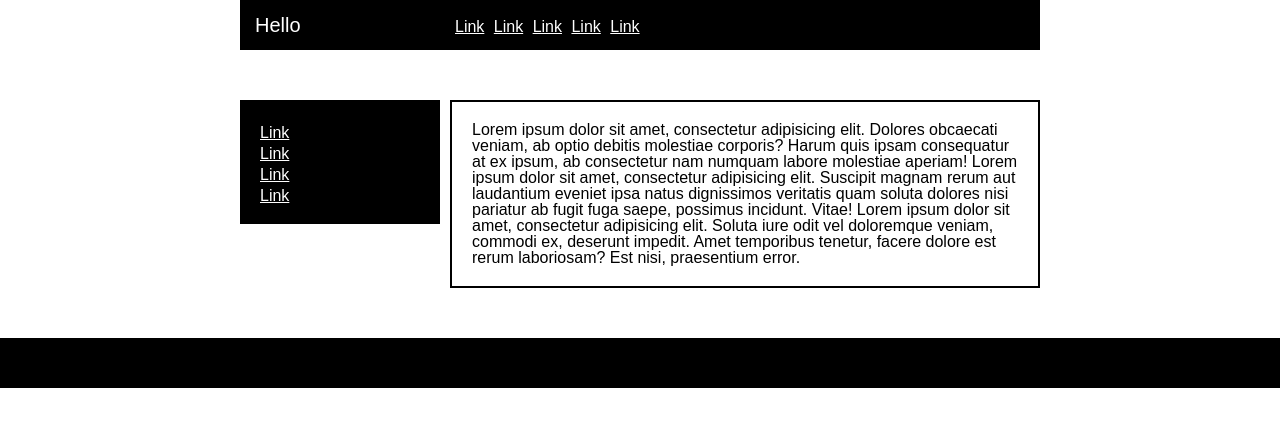
After one commit to rggrgr/tech_web, a web app: file Практика4/Практика4-2/index.html in a window 1280 px wide. The commit adds this page. Shown: the top 427 px of the page. Run offline with its HTML, style and script files only (its server is not run), Linux system fonts and the light colour scheme.

Commit message:
practic4

```diff
--- a/templates/css/style.css
+++ b/templates/css/style.css
@@ -0,0 +1 @@
+@import url(reset.css);
--- a/templates/index.html
+++ b/templates/index.html
@@ -4,8 +4,7 @@
 	<meta charset="UTF-8">
 	<meta description="template code">
 	<meta keyword="template, test">
-	<meta name="viewport" content="width=device-width, initial-scale=1.0">
-	<link rel="stylesheet" type="text/css" href="css/reset.css" media="screen">
+	<link rel="stylesheet" type="text/css" href="css/style.css" media="screen">
 	<title>Document</title>
 </head>
 <body>
--- /dev/null
+++ b/Практика4/Практика4-2/css/reset.css
@@ -0,0 +1,43 @@
+html, body, div, span, applet, object, iframe,
+h1, h2, h3, h4, h5, h6, p, blockquote, pre,
+a, abbr, acronym, address, big, cite, code,
+del, dfn, em, img, ins, kbd, q, s, samp,
+small, strike, strong, sub, sup, tt, var,
+b, u, i, center,
+dl, dt, dd, ol, ul, li,
+fieldset, form, label, legend,
+table, caption, tbody, tfoot, thead, tr, th, td,
+article, aside, canvas, details, embed,
+figure, figcaption, footer, header, hgroup,
+menu, nav, output, ruby, section, summary,
+time, mark, audio, video {
+	margin: 0;
+	padding: 0;
+	border: 0;
+	font-size: 100%;
+	font: inherit;
+	vertical-align: baseline;
+}
+/* HTML5 display-role reset for older browsers */
+article, aside, details, figcaption, figure,
+footer, header, hgroup, menu, nav, section {
+	display: block;
+}
+body {
+	line-height: 1;
+}
+ol, ul {
+	list-style: none;
+}
+blockquote, q {
+	quotes: none;
+}
+blockquote:before, blockquote:after,
+q:before, q:after {
+	content: '';
+	content: none;
+}
+table {
+	border-collapse: collapse;
+	border-spacing: 0;
+}
--- /dev/null
+++ b/Практика4/Практика4-2/css/style.css
@@ -0,0 +1,68 @@
+@import url(reset.css);
+
+.page {
+	font-family: sans-serif;
+}
+
+a {
+	color: white;
+}
+.header, footer {
+	height: 50px;
+	background-color: black;
+	color: white;
+	padding: 15px;
+	box-sizing: border-box;
+}
+
+.header {
+	font-size: 0;
+	width: 800px;
+	margin: auto;
+}
+.logo {
+	font-size: 20px;
+	width: 200px;
+	display: inline-block;
+}
+.menu {
+	font-size: 16px;
+	display: inline-block;
+}
+
+.menu li {
+	margin-right: 5px;
+	display: inline;
+	color: white;
+}
+
+.columns {
+	width: 800px;
+	margin: 50px auto;
+	font-size: 0;
+}
+
+.left {
+	width: 200px;
+	margin-right: 10px;
+	background-color: black;
+	box-sizing: border-box;
+	padding: 20px;
+	font-size: 16px;
+	vertical-align: top;
+	display: inline-block;
+}
+.right {
+	width: 590px;
+	border: 2px solid black;
+	box-sizing: border-box;
+	padding: 20px;
+	font-size: 16px;
+	vertical-align: top;
+	display: inline-block;
+}
+
+.left a {
+	margin-top: 5px;
+	display: block;
+}
--- /dev/null
+++ b/Практика4/Практика4-2/index.html
@@ -0,0 +1,38 @@
+<!DOCTYPE html>
+<html lang="en">
+<head>
+  <meta charset="UTF-8">
+  <title>Практика4-2</title>
+  <link rel="stylesheet" href="css/style.css">
+</head>
+<body>
+  <div class="page">
+    <header class="header">
+        <div class="logo">
+          <h1>Hello</h1>
+        </div>
+        <nav class="menu">
+          <ul>
+            <li><a href="#">Link</a></li>
+            <li><a href="#">Link</a></li>
+            <li><a href="#">Link</a></li>
+            <li><a href="#">Link</a></li>
+            <li><a href="#">Link</a></li>
+          </ul>
+        </nav>
+    </header>
+    <main class="content">
+      <section class="columns">
+        <div class="left">
+          <a href="#">Link</a>
+          <a href="#">Link</a>
+          <a href="#">Link</a>
+          <a href="#">Link</a>
+        </div>
+        <div class="right">Lorem ipsum dolor sit amet, consectetur adipisicing elit. Dolores obcaecati veniam, ab optio debitis molestiae corporis? Harum quis ipsam consequatur at ex ipsum, ab consectetur nam numquam labore molestiae aperiam! Lorem ipsum dolor sit amet, consectetur adipisicing elit. Suscipit magnam rerum aut laudantium eveniet ipsa natus dignissimos veritatis quam soluta dolores nisi pariatur ab fugit fuga saepe, possimus incidunt. Vitae! Lorem ipsum dolor sit amet, consectetur adipisicing elit. Soluta iure odit vel doloremque veniam, commodi ex, deserunt impedit. Amet temporibus tenetur, facere dolore est rerum laboriosam? Est nisi, praesentium error.</div>
+      </section>
+    </main>
+    <footer></footer>
+  </div>
+</body>
+</html>
```
Also changed, not shown: Практика4/Практика4-1/css/reset.css (added, +43 -0 lines), Практика4/Практика4-1/css/style.css (added, +117 -0 lines), Практика4/Практика4-1/index.html (added, +22 -0 lines), Практика4/Практика4-1/img/ПЛАНЕТЫ.JPG (added), Практика4/Практика4-1/js/script.js (added), Практика4/Практика4-2/js/script.js (added).
